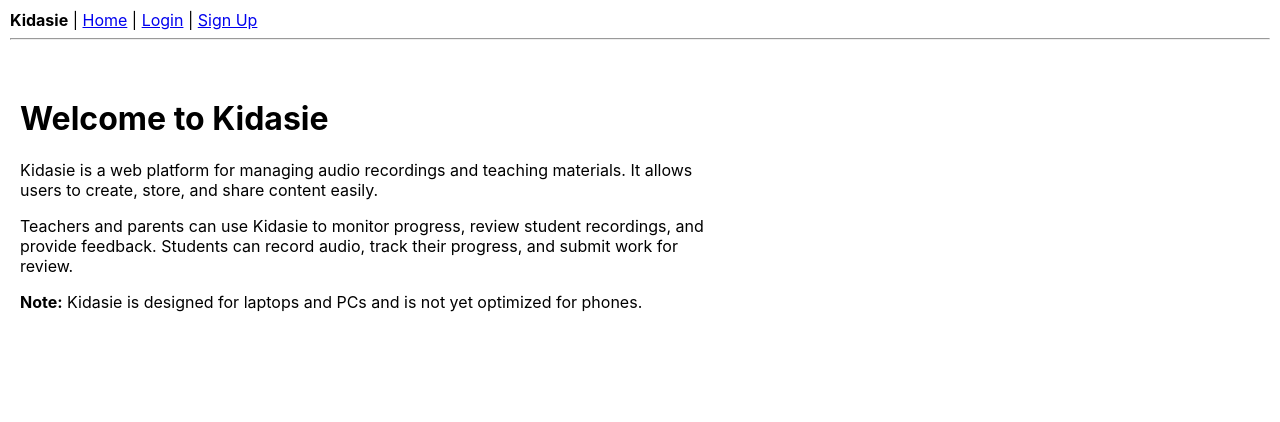
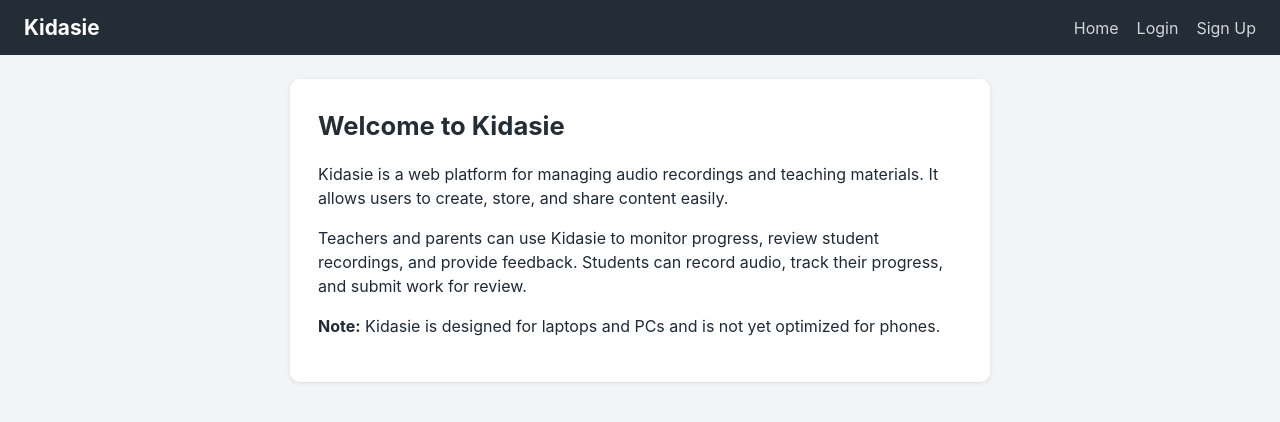
Before and after one commit to LEULGW/kidasie, a React (Create React App) app in the folder frontend/: page / in a window 1280 px wide. Shown: the top 422 px of the page. Built offline with nearby package versions, Linux system fonts and the light colour scheme; no server answers; the HTML template or start-up script is replaced by a standard one.

Commit message:
edit styling

```diff
--- a/frontend/src/components/Navbar.js
+++ b/frontend/src/components/Navbar.js
@@ -19,23 +19,24 @@ const Navbar = ({ isLoggedIn, role, setIsLoggedIn, setRole }) => {
     const canSeeStudents = role === 'teacher' || role === 'parent';
 
     return (
-        <nav style={{ padding: 10 }}>
-            <strong>Kidasie</strong>{' | '}
-            <Link to="/">Home</Link>{' | '}
+        <nav className="nav">
+            <span className="brand">Kidasie</span>
+            <div className="nav-links">
+                <Link to="/">Home</Link>
                 {isLoggedIn ? (
                     <>
-                    <Link to="/profile">Profile</Link>{' | '}
-                    <Link to="/songlist">Songs</Link>{' | '}
-                    {canSeeStudents && <><Link to="/students">Students</Link>{' | '}</>}
+                        <Link to="/profile">Profile</Link>
+                        <Link to="/songlist">Songs</Link>
+                        {canSeeStudents && <Link to="/students">Students</Link>}
                         <button onClick={handleLogout}>Logout</button>
                     </>
                 ) : (
                     <>
-                    <Link to="/login">Login</Link>{' | '}
+                        <Link to="/login">Login</Link>
                         <Link to="/signup">Sign Up</Link>
                     </>
                 )}
-            <hr />
+            </div>
         </nav>
     );
 };
--- a/frontend/src/components/StudentList.js
+++ b/frontend/src/components/StudentList.js
@@ -29,7 +29,8 @@ const StudentList = () => {
             <ul>
                 {students.map(s => (
                     <li key={s.id}>
-                        {s.name} - <Link to={`/recordings/${s.id}`}>View Recordings</Link>
+                        <span>{s.name}</span>
+                        <Link to={`/recordings/${s.id}`}>View Recordings</Link>
                     </li>
                 ))}
             </ul>
--- a/frontend/src/index.css
+++ b/frontend/src/index.css
@@ -1,13 +1,104 @@
+* { box-sizing: border-box; }
+
 body {
   margin: 0;
-  font-family: -apple-system, BlinkMacSystemFont, 'Segoe UI', 'Roboto', 'Oxygen',
-    'Ubuntu', 'Cantarell', 'Fira Sans', 'Droid Sans', 'Helvetica Neue',
-    sans-serif;
-  -webkit-font-smoothing: antialiased;
-  -moz-osx-font-smoothing: grayscale;
+  font-family: -apple-system, BlinkMacSystemFont, 'Segoe UI', Roboto, Helvetica, Arial, sans-serif;
+  background: #f3f4f6;
+  color: #1f2937;
+  line-height: 1.5;
 }
 
-code {
-  font-family: source-code-pro, Menlo, Monaco, Consolas, 'Courier New',
-    monospace;
+a { color: #2563eb; text-decoration: none; }
+a:hover { text-decoration: underline; }
+
+h1 { font-size: 1.6rem; margin: 0 0 16px; color: #242d36; }
+h3 { margin: 24px 0 8px; color: #242d36; }
+
+/* ---------- Navbar ---------- */
+.nav {
+  background: #242d36;
+  padding: 12px 24px;
+  display: flex;
+  justify-content: space-between;
+  align-items: center;
+  flex-wrap: wrap;
+  gap: 8px;
 }
+.nav .brand { color: #fff; font-size: 1.3rem; font-weight: 700; }
+.nav-links { display: flex; align-items: center; gap: 18px; flex-wrap: wrap; }
+.nav-links a { color: #d1d5db; }
+.nav-links a:hover { color: #fff; text-decoration: none; }
+.nav button { background: #424b55; padding: 6px 12px; font-size: 0.9rem; }
+.nav button:hover { background: #5e6772; }
+
+/* ---------- Page card (every page's top-level div) ---------- */
+#root > div {
+  width: calc(100% - 32px);
+  max-width: 720px;
+  margin: 24px auto;
+  background: #fff;
+  padding: 28px !important;
+  border-radius: 10px;
+  box-shadow: 0 1px 4px rgba(0, 0, 0, 0.1);
+}
+
+/* ---------- Forms ---------- */
+label { display: block; font-weight: 600; font-size: 0.9rem; }
+label br { display: none; }
+input, select {
+  display: block;
+  width: 100%;
+  margin-top: 4px;
+  padding: 10px 12px;
+  font-size: 1rem;
+  border: 1px solid #d1d5db;
+  border-radius: 6px;
+  background: #fff;
+}
+input:focus, select:focus {
+  outline: none;
+  border-color: #3a4f5d;
+  box-shadow: 0 0 0 3px rgba(58, 79, 93, 0.2);
+}
+form p, #root > div > div > p { margin: 0 0 14px; }
+
+/* ---------- Buttons ---------- */
+button {
+  background: #3a4f5d;
+  color: #fff;
+  border: none;
+  padding: 10px 18px;
+  font-size: 0.95rem;
+  border-radius: 6px;
+  cursor: pointer;
+}
+button:hover { background: #5e7788; }
+
+/* secondary "Back" buttons that sit directly in the page card */
+#root > div > button { background: #e5e7eb; color: #1f2937; margin-top: 24px; }
+#root > div > button:hover { background: #d1d5db; }
+
+/* Delete button (comes right after an audio player) */
+audio + button { background: #e74c3c; margin-top: 8px; }
+audio + button:hover { background: #c0392b; }
+
+/* ---------- Lists (songs, students) ---------- */
+ul { list-style: none; padding: 0; margin: 0; }
+li {
+  display: flex;
+  justify-content: space-between;
+  align-items: center;
+  gap: 12px;
+  background: #f9fafb;
+  border: 1px solid #e5e7eb;
+  border-radius: 8px;
+  padding: 12px 16px;
+  margin-bottom: 8px;
+}
+li:hover { background: #f1f5f9; }
+li a { flex: 1; color: #242d36; font-weight: 500; }
+
+/* ---------- Audio ---------- */
+audio { display: block; width: 100%; margin: 8px 0; }
+
+hr { border: none; border-top: 1px solid #e5e7eb; }
```
Also changed, not shown: frontend/package.json (+14 -3 lines), 1 other file (tests, documents, lock files or other folders). Lines whose indentation alone changed are shown as unchanged.
